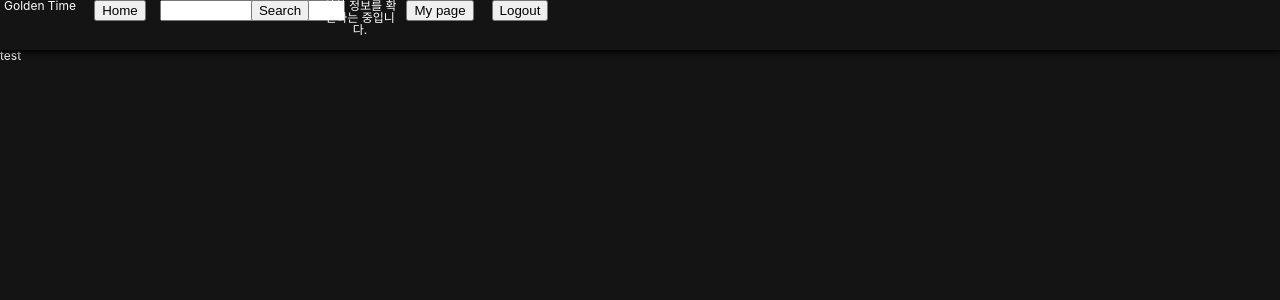
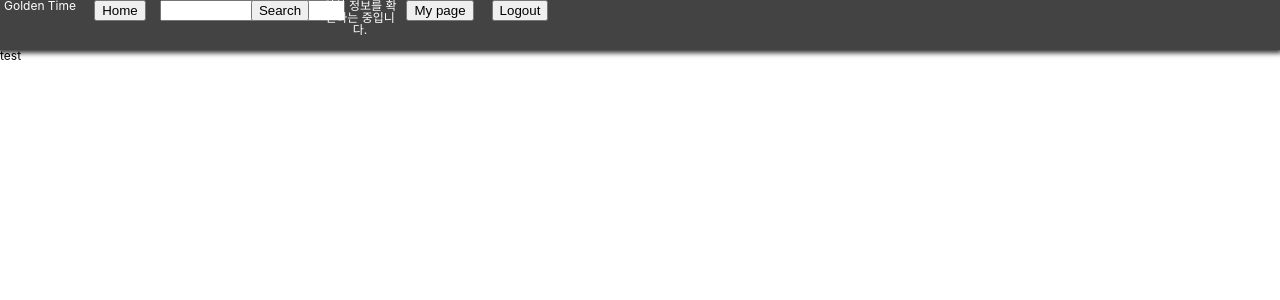
Before and after one commit to codestates/golden-time-client, a React (Create React App) app: page /goods/detail/1 in a window 1280 px wide. Shown: the top 300 px of the page. Built offline with nearby package versions, Linux system fonts and the light colour scheme; no server answers.

Commit message:
edit:Navi

```diff
--- a/src/Components/GlobalStyles.js
+++ b/src/Components/GlobalStyles.js
@@ -13,8 +13,8 @@ const globalStyles = createGlobalStyle`
     body{
         font-family:-apple-system, BlinkMacSystemFont, 'Segoe UI', Roboto, Oxygen, Ubuntu, Cantarell, 'Open Sans', 'Helvetica Neue', sans-serif;
         font-size:12px;
-        background-color:rgba(20, 20, 20, 1);
-        color:white;
+        background-color:white;
+        color:black;
         padding-top:50px;
     }
 `;
```
